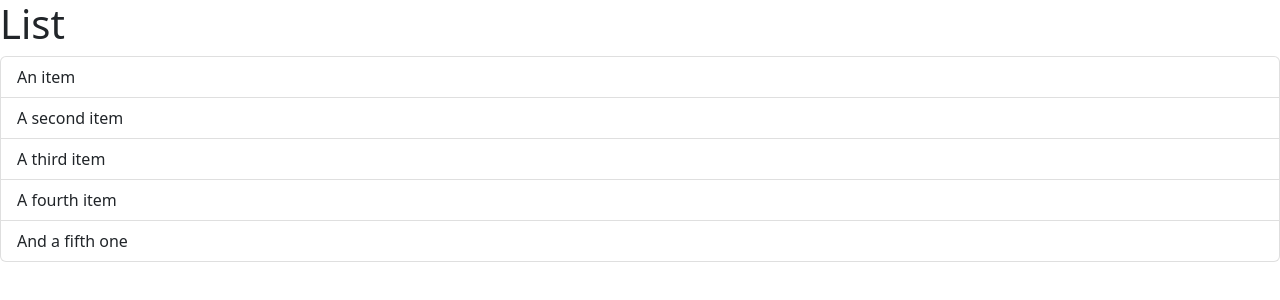
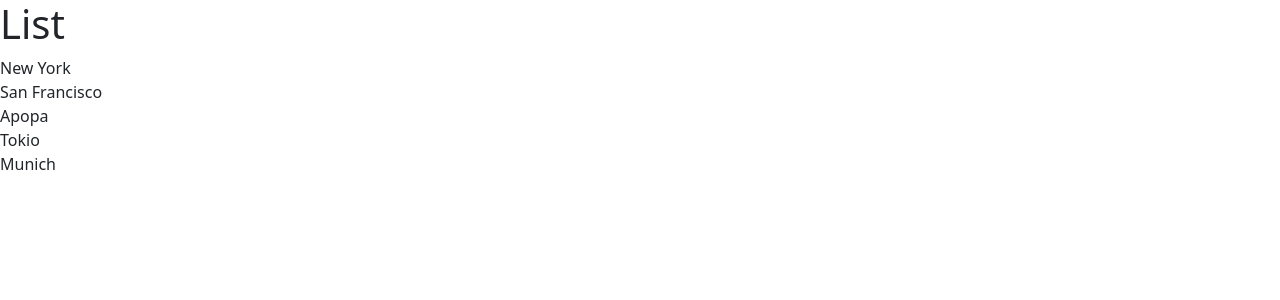
Before and after one commit to wichofly/react-app, a React (Vite) app: page / in a window 1280 px wide. Shown: the top 300 px of the page. Built offline with nearby package versions, Linux system fonts and the light colour scheme.

Commit message:
make activities

```diff
--- a/src/components/ListGroup.tsx
+++ b/src/components/ListGroup.tsx
@@ -1,15 +1,20 @@
+function ListGroup() {
+  const items = [
+    'New York',
+    'San Francisco',
+    'Apopa',
+    'Tokio',
+    'Munich'
+  ]
 
 
-function ListGroup() {
   return (
     <>
       <h1>List</h1>
       <ul className="list-group">
-        <li className="list-group-item">An item</li>
-        <li className="list-group-item">A second item</li>
-        <li className="list-group-item">A third item</li>
-        <li className="list-group-item">A fourth item</li>
-        <li className="list-group-item">And a fifth one</li>
+        {items.map((item) => (
+          <li key={item}>{item}</li>
+        ))}
       </ul>
     </>
   )
```
